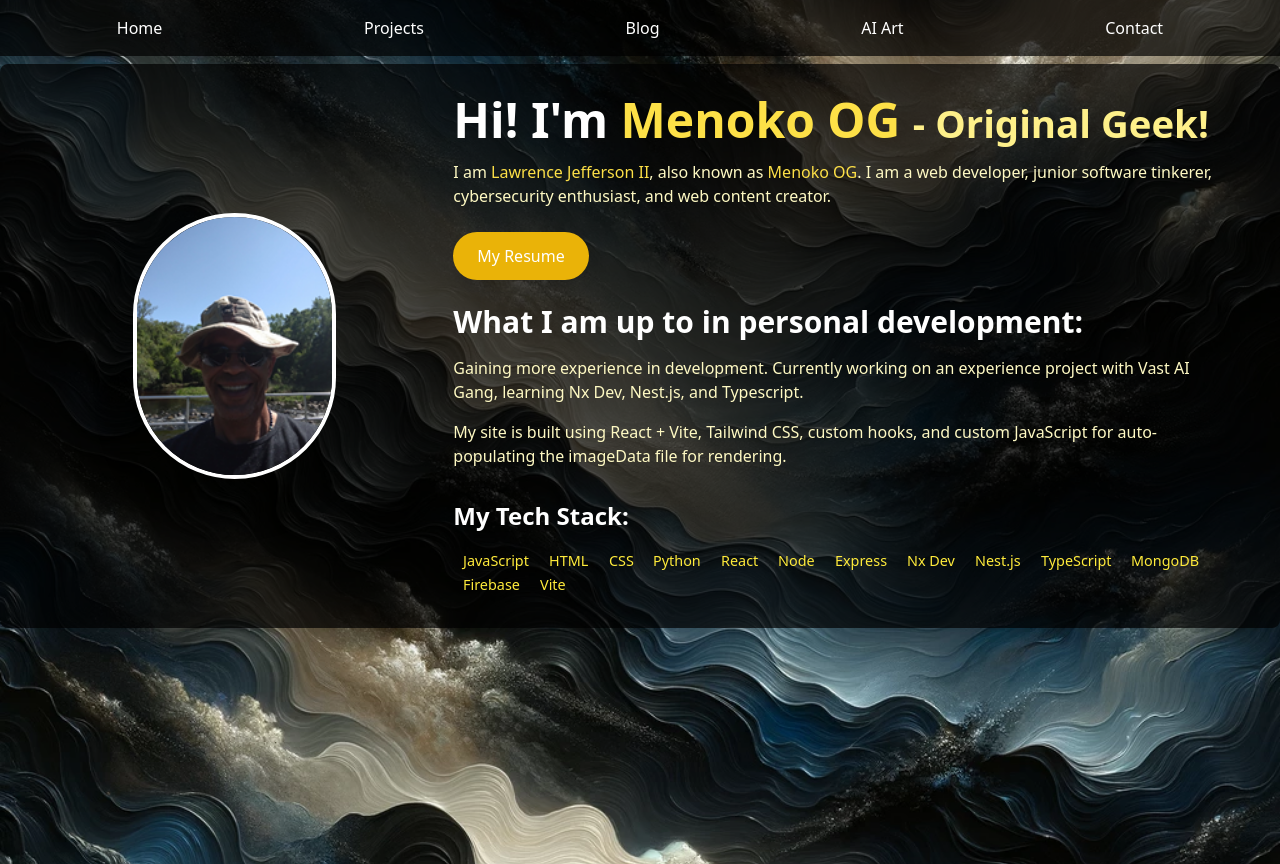
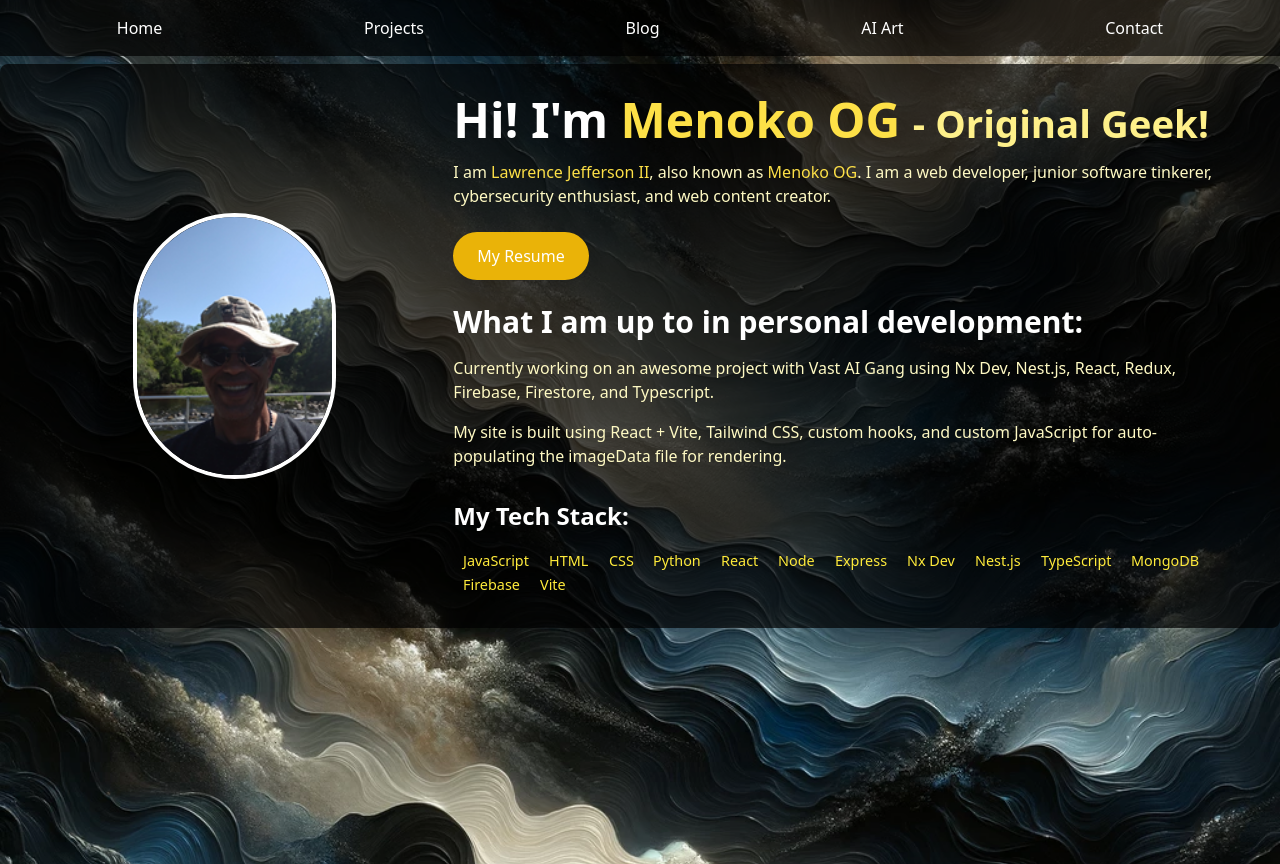
Before and after one commit to MenokoOG/ljmog-portfolio, a React (Vite) app: page / in a window 1280 px wide. Built offline with nearby package versions, Linux system fonts and the light colour scheme.

Commit message:
ghanges: menoko 7-16-24

```diff
--- a/src/components/Home.jsx
+++ b/src/components/Home.jsx
@@ -68,8 +68,7 @@ const Home = () => {
           <br />
           <h2 className="text-3xl font-bold mb-4">What I am up to in personal development:</h2>
           <p className="text-yellow-100 mb-4">
-            Gaining more experience in development. Currently working on an
-            experience project with Vast AI Gang, learning Nx Dev, Nest.js, and
+             Currently working on an awesome project with Vast AI Gang using Nx Dev, Nest.js, React, Redux, Firebase, Firestore,  and
             Typescript.
           </p>
           <p className="text-yellow-100">
```
